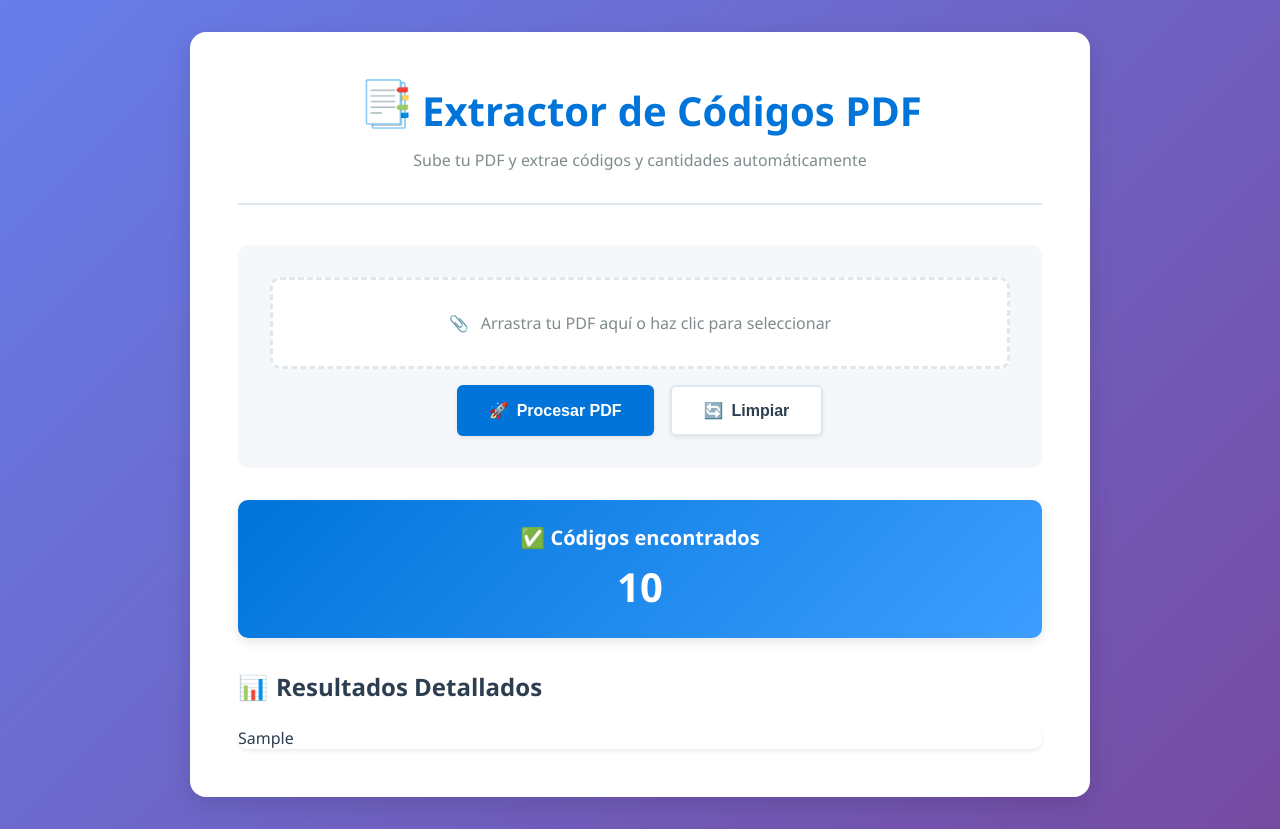
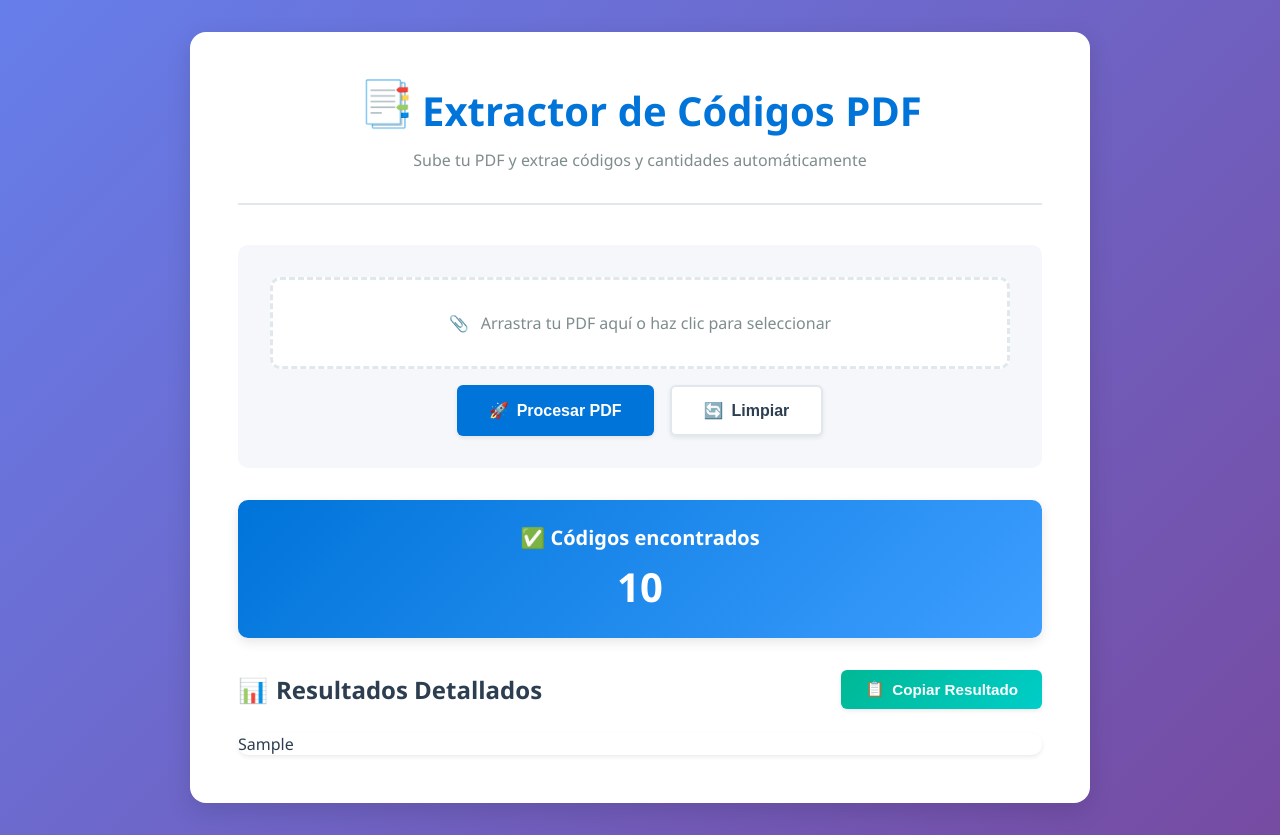
Before and after one commit to kinotracemaster-ux/EXTRATOR-KINO, a Flask app: template templates/index.html in a window 1280 px wide. Run offline with Flask 3, Linux system fonts and the light colour scheme; the template is opened without the code that fills it: most values are stand-ins (such as "Sample title", 1, 10 or a date in 2020).

Commit message:
Feat: Add copy button to results

```diff
--- a/app.py
+++ b/app.py
@@ -17,9 +17,10 @@ def allowed_file(fn):
 
 @app.route('/', methods=['GET','POST'])
 def index():
-    resumen_html = None
-    error_msg    = None
-    total        = 0
+    resumen_html  = None
+    resumen_texto = None
+    error_msg     = None
+    total         = 0
 
     if request.method == 'POST':
         f = request.files.get('pdf')
@@ -63,6 +64,11 @@ def index():
                     error_msg = "No se hallaron códigos/cantidades en el PDF."
                 else:
                     df = pd.DataFrame(datos, columns=['codigo','cantidad'])
+                    # Texto plano para copiar (codigo \t cantidad)
+                    lines = ['codigo\tcantidad']
+                    for _, row in df.iterrows():
+                        lines.append(f"{row['codigo']}\t{row['cantidad']}")
+                    resumen_texto = '\n'.join(lines)
                     # Agregar columna vacía en el medio para estética
                     df.insert(1, '', '')
                     resumen_html = df.to_html(index=False)
@@ -73,6 +79,7 @@ def index():
     return render_template(
         'index.html',
         resumen_html=resumen_html,
+        resumen_texto=resumen_texto,
         error=error_msg,
         total=total
     )
--- a/static/css/style.css
+++ b/static/css/style.css
@@ -34,7 +34,7 @@ body {
     background: linear-gradient(135deg, #667eea 0%, #764ba2 100%);
     min-height: 100vh;
     display: flex;
-    align-items: center;
+    align-items: flex-start;
     justify-content: center;
     padding: 2rem;
     color: var(--text-primary);
@@ -259,6 +259,46 @@ button:active {
     margin-top: 2rem;
 }
 
+.results-header {
+    display: flex;
+    align-items: center;
+    justify-content: space-between;
+    flex-wrap: wrap;
+    gap: 1rem;
+    margin-bottom: 1.5rem;
+}
+
+.results-header h2 {
+    margin-bottom: 0;
+}
+
+/* Copy Button */
+.btn-copy {
+    background: linear-gradient(135deg, #00b894, #00cec9);
+    color: white;
+    padding: 0.65rem 1.5rem;
+    border: none;
+    border-radius: var(--radius-sm);
+    font-size: 0.95rem;
+    font-weight: 600;
+    cursor: pointer;
+    transition: var(--transition);
+    display: inline-flex;
+    align-items: center;
+    gap: 0.5rem;
+    box-shadow: var(--shadow-sm);
+}
+
+.btn-copy:hover {
+    background: linear-gradient(135deg, #00cec9, #00b894);
+    transform: translateY(-2px);
+    box-shadow: var(--shadow-md);
+}
+
+.btn-copy.copied {
+    background: linear-gradient(135deg, var(--success-color), #27ae60);
+}
+
 .total-count {
     background: linear-gradient(135deg, var(--primary-color), var(--primary-light));
     color: white;
--- a/static/js/main.js
+++ b/static/js/main.js
@@ -1,6 +1,41 @@
 // ===================================
 // Modern PDF Extractor - Main Script
 // ===================================
+
+// Copy results to clipboard (plain text, exact format)
+function copyResults() {
+    const raw = document.getElementById('raw-result');
+    if (!raw) return;
+
+    const text = raw.value;
+    const btn = document.getElementById('btn-copy');
+    const icon = document.getElementById('copy-icon');
+    const label = document.getElementById('copy-label');
+
+    navigator.clipboard.writeText(text).then(function () {
+        // Success feedback
+        btn.classList.add('copied');
+        icon.textContent = '✅';
+        label.textContent = '¡Copiado!';
+        setTimeout(function () {
+            btn.classList.remove('copied');
+            icon.textContent = '📋';
+            label.textContent = 'Copiar Resultado';
+        }, 2000);
+    }).catch(function () {
+        // Fallback for older browsers
+        raw.classList.remove('hidden');
+        raw.select();
+        document.execCommand('copy');
+        raw.classList.add('hidden');
+        icon.textContent = '✅';
+        label.textContent = '¡Copiado!';
+        setTimeout(function () {
+            icon.textContent = '📋';
+            label.textContent = 'Copiar Resultado';
+        }, 2000);
+    });
+}
 
 document.addEventListener('DOMContentLoaded', function () {
     const fileInput = document.getElementById('pdf-input');
--- a/templates/index.html
+++ b/templates/index.html
@@ -58,10 +58,18 @@
         <span class="number">{{ total }}</span>
       </div>
 
-      <h2>
-        <span>📊</span>
-        Resultados Detallados
-      </h2>
+      <div class="results-header">
+        <h2>
+          <span>📊</span>
+          Resultados Detallados
+        </h2>
+        <button type="button" id="btn-copy" class="btn-copy" onclick="copyResults()">
+          <span id="copy-icon">📋</span>
+          <span id="copy-label">Copiar Resultado</span>
+        </button>
+      </div>
+
+      <textarea id="raw-result" class="hidden">{{ resumen_texto }}</textarea>
 
       <div class="table-wrapper">
         {{ resumen_html|safe }}
```
